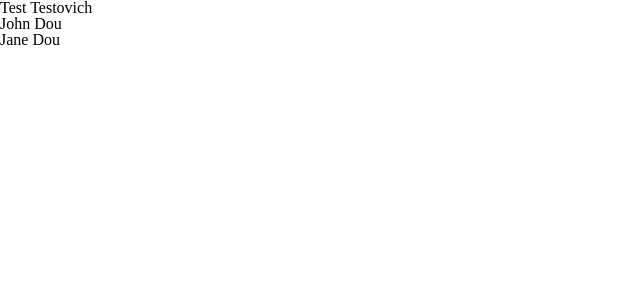
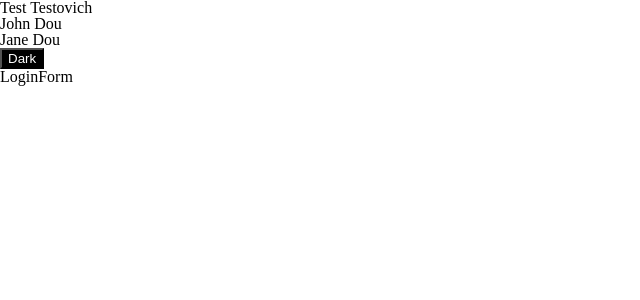
Before and after one commit to GromavVL/React-app, a React (Vite) app: page / in a window 1280 px wide. Shown: the top 300 px of the page, without its empty margins (0-640 px from the left). Built offline with nearby package versions, Linux system fonts and the light colour scheme.

Commit message:
Add LoginFrom

```diff
--- a/src/App.jsx
+++ b/src/App.jsx
@@ -1,8 +1,30 @@
 import UsersList from "./components/UsersList";
+import ThemeButton from "./components/ThemeButton/index";
 import React, { Component } from "react";
+import LoginForm from "./components/LoginForm";
 
-function App(props) {
-  return <UsersList />;
+class App extends Component {
+  constructor(props) {
+    super(props);
+
+    this.state = {
+      islight: true,
+    };
+  }
+  changeTheme = () => {
+    const { islight } = this.state;
+    this.setState({ islight: !islight });
+  };
+  render() {
+    const { islight } = this.state;
+    return (
+      <>
+        <UsersList islight={islight} chageTheme={this.changeTheme} />
+        <ThemeButton islight={islight} changeTheme={this.changeTheme} />
+        <LoginForm/>
+      </>
+    );
+  }
 }
 
 export default App;
--- /dev/null
+++ b/src/components/LoginForm/index.jsx
@@ -0,0 +1,12 @@
+import React, { Component } from 'react'
+
+class LoginForm extends Component {
+
+  render() {
+    return (
+      <div>LoginForm</div>
+    )
+  }
+}
+
+export default LoginForm;
--- /dev/null
+++ b/src/components/ThemeButton/index.jsx
@@ -0,0 +1,15 @@
+const ThemeButton = (props) => {
+  console.log("props :>> ", props);
+  const { islight, changeTheme } = props;
+  const inlineStyle = {
+    color: islight ? "white" : "black",
+    backgroundColor: islight ? "black" : "white",
+  };
+  return (
+    <button style={inlineStyle} onClick={changeTheme}>
+      {props.children} {islight ? "Dark" : "Light"}
+    </button>
+  );
+};
+
+export default ThemeButton;
--- /dev/null
+++ b/src/components/UsersList/UserListItem.jsx
@@ -0,0 +1,21 @@
+function UserListItem(props) {
+  const {
+    selectUser,
+    islight,
+    user: { id, isSelected, firstName, lastName },
+  } = props;
+  const inlineStyle = {
+    backgroundColor: isSelected
+      ? islight
+        ? "yellow"
+        : "violet"
+      : "transparent",
+  };
+  return (
+    <li style={inlineStyle} onClick={() => selectUser(id)}>
+      {firstName} {lastName}
+    </li>
+  );
+}
+
+export default UserListItem;
--- a/src/components/UsersList/index.jsx
+++ b/src/components/UsersList/index.jsx
@@ -1,4 +1,5 @@
 import React, { Component } from "react";
+import UserListItem from "./UserListItem";
 
 const usersData = [
   { id: 1, firstName: "Test", lastName: "Testovich" },
@@ -25,14 +26,14 @@ class UsersList extends Component {
     };
     this.setState({ users: newUser });
   };
-  mapUser = (u, i) => {
-    const inlineStyle = {
-      backgroundColor: u.isSelected ? "yellow" : "transparent",
-    };
+  mapUser = (u) => {
     return (
-      <li key={u.id} style={inlineStyle} onClick={() => this.selectUser(u.id)}>
-        {u.firstName} {u.lastName}
-      </li>
+      <UserListItem
+        key={u.id}
+        user={u}
+        selectUser={this.selectUser}
+        islight={this.props.islight}
+      />
     );
   };
   render() {
```
Also changed, not shown: src/components/LoginForm/LoginFrom.module.css (added).
